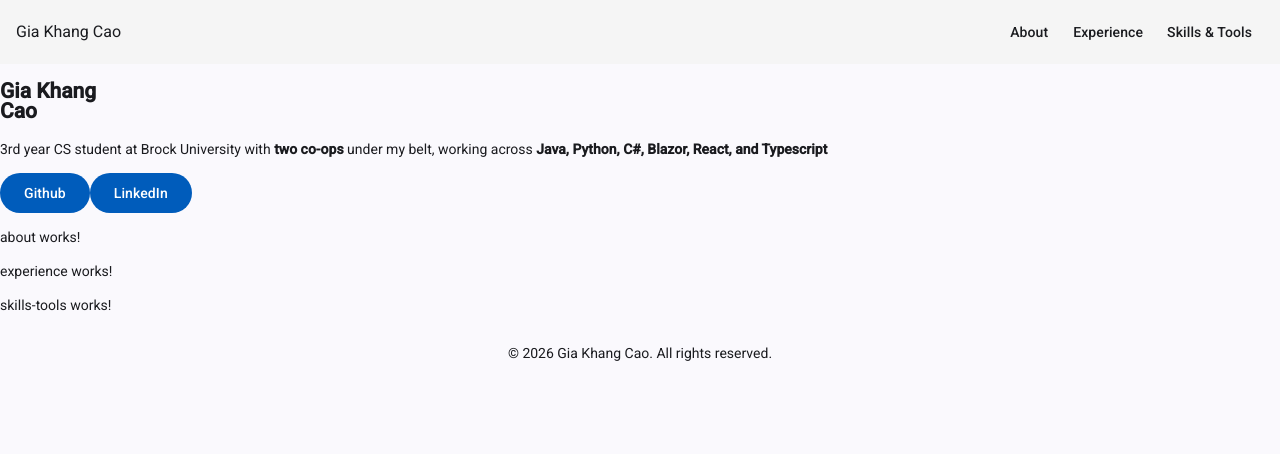
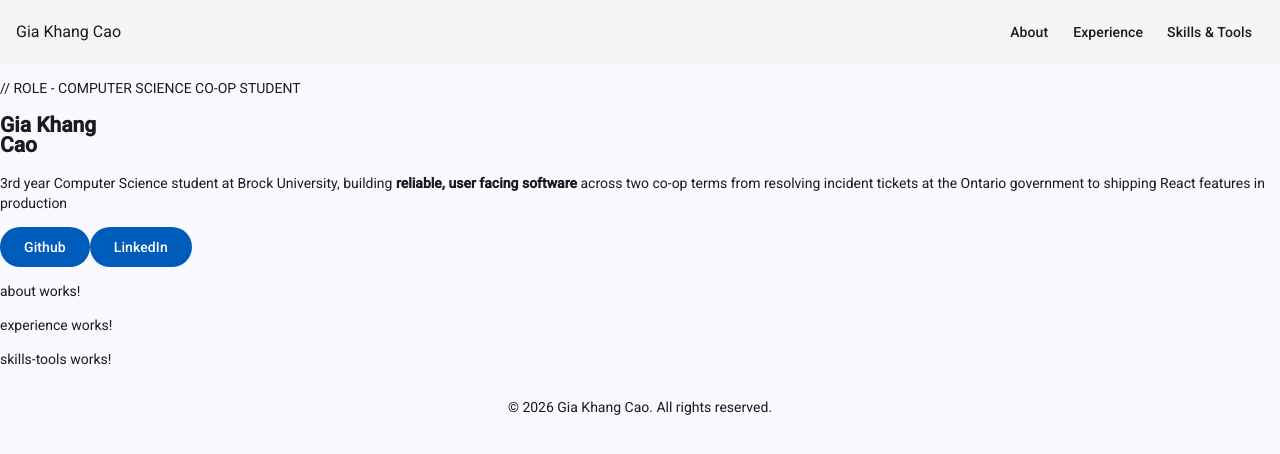
Before and after one commit to GiaKhangCao/Portfolio, an Angular app: page /home in a window 1280 px wide. Shown: the top 454 px of the page. Built offline with nearby package versions, Linux system fonts and the light colour scheme.

Commit message:
Adding content to introduction section

```diff
--- a/src/app/components/pages/home/home.html
+++ b/src/app/components/pages/home/home.html
@@ -1,9 +1,13 @@
 <section id="home">
     <div>
+        <p>// ROLE - COMPUTER SCIENCE CO-OP STUDENT</p>
         <h1>
             Gia Khang <br> Cao
         </h1>
-        <p>3rd year CS student at Brock University with <b>two co-ops</b> under my belt, working across <b>Java, Python, C#, Blazor, React, and Typescript</b></p>
+        <p>
+            3rd year Computer Science student at Brock University, building <b>reliable, user facing software</b>
+            across two co-op terms from resolving incident tickets at the Ontario government to shipping React features in production
+        </p>
     </div>
     <span>
         <a matButton="filled" href="https://github.com/GiaKhangCao">Github</a>
```
